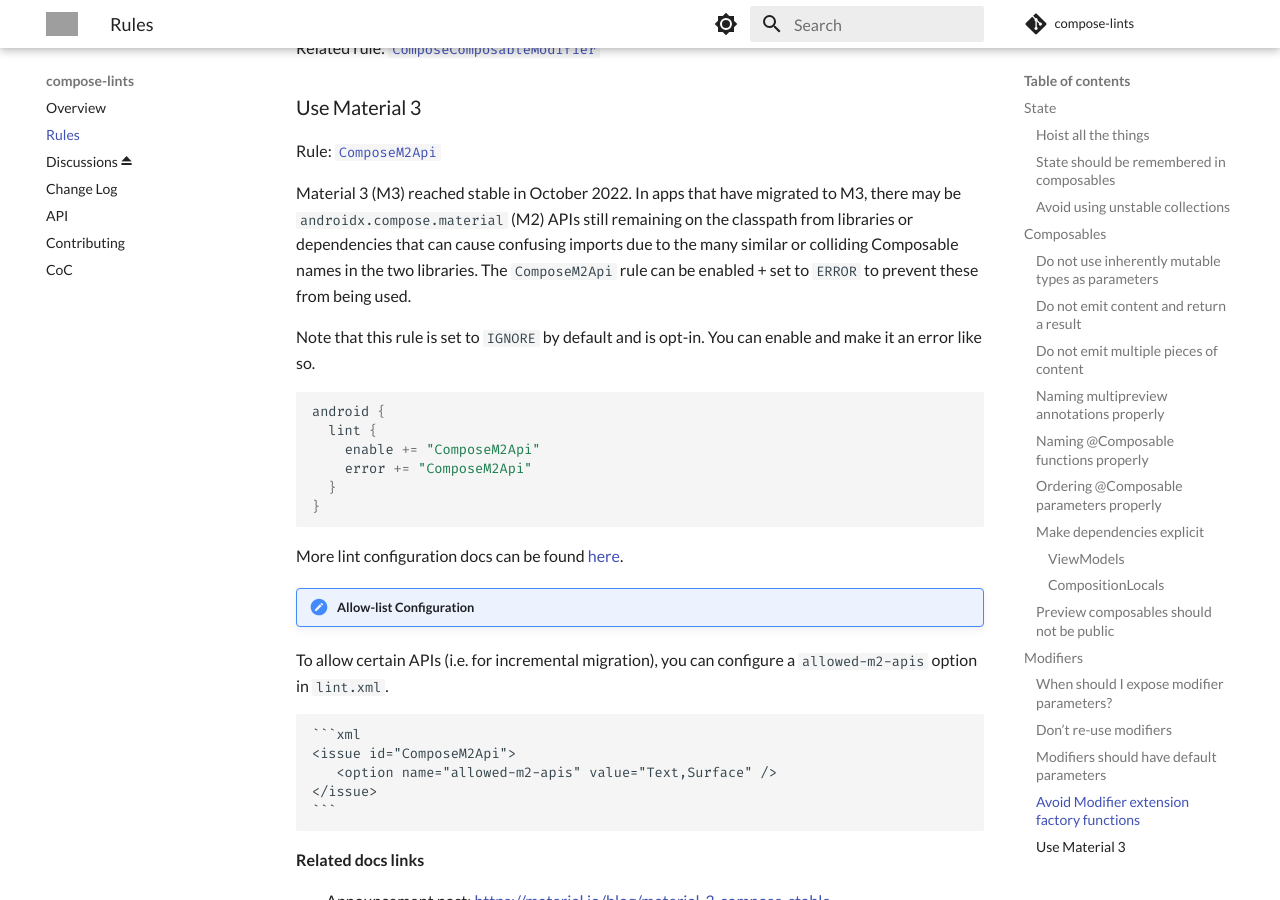
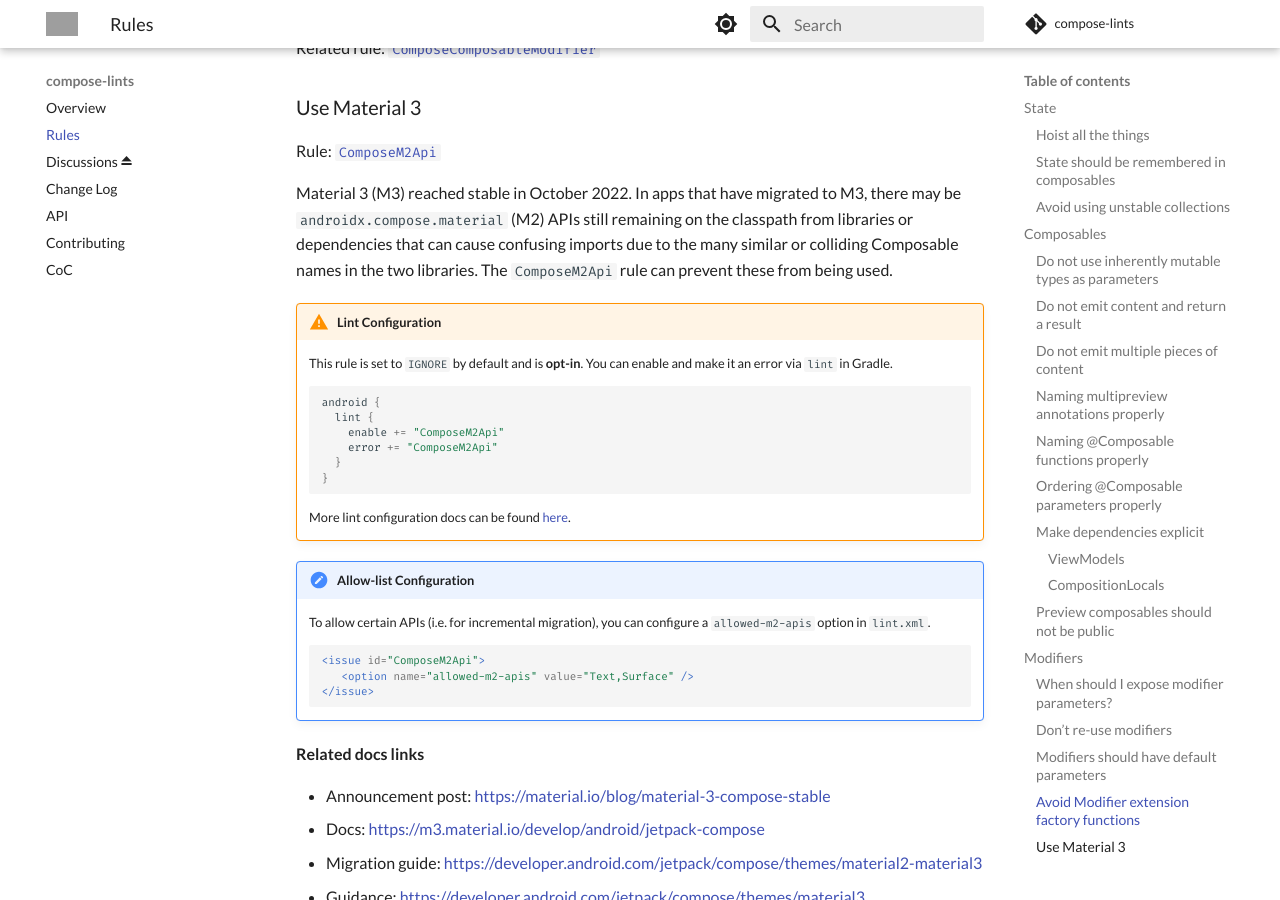
Before and after one commit to slackhq/compose-lints, an MkDocs documentation site: the page built from docs/rules.md, in a window 1280 px wide and 900 px high, scrolled down 8079 px. Built offline with MkDocs 1.6.1 and Material for MkDocs 9.7.7, drawn with Linux system fonts in a browser that asks for light colours; comment, search, counter and statistics services are not loaded; grey boxes are pictures that could not be loaded.

Commit message:
Doc cleanups

````diff
--- a/docs/rules.md
+++ b/docs/rules.md
@@ -299,24 +299,22 @@ Related rule: [`ComposeComposableModifier`](https://github.com/slackhq/compose-l
 
 Rule: [`ComposeM2Api`](https://github.com/slackhq/compose-lints/blob/main/compose-lint-checks/src/main/java/slack/lint/compose/M2ApiDetector.kt)
 
-Material 3 (M3) reached stable in October 2022. In apps that have migrated to M3, there may be `androidx.compose.material` (M2) APIs still remaining on the classpath from libraries or dependencies that can cause confusing imports due to the many similar or colliding Composable names in the two libraries. The `ComposeM2Api` rule can be enabled + set to `ERROR` to prevent these from being used.
+Material 3 (M3) reached stable in October 2022. In apps that have migrated to M3, there may be `androidx.compose.material` (M2) APIs still remaining on the classpath from libraries or dependencies that can cause confusing imports due to the many similar or colliding Composable names in the two libraries. The `ComposeM2Api` rule can prevent these from being used.
 
-Note that this rule is set to `IGNORE` by default and is opt-in. You can enable and make it an error like so.
-
-```kotlin
-android {
-  lint {
-    enable += "ComposeM2Api"
-    error += "ComposeM2Api"
-  }
-}
-```
-
-More lint configuration docs can be found [here](https://developer.android.com/studio/write/lint#gradle).
+!!! warning "Lint Configuration"
+    This rule is set to `IGNORE` by default and is **opt-in**. You can enable and make it an error via `lint` in Gradle.
+    ```kotlin
+    android {
+      lint {
+        enable += "ComposeM2Api"
+        error += "ComposeM2Api"
+      }
+    }
+    ```
+    More lint configuration docs can be found [here](https://developer.android.com/studio/write/lint#gradle).
 
 !!! note "Allow-list Configuration"
-To allow certain APIs (i.e. for incremental migration), you can configure a `allowed-m2-apis` option in `lint.xml`.
-
+    To allow certain APIs (i.e. for incremental migration), you can configure a `allowed-m2-apis` option in `lint.xml`.
     ```xml
     <issue id="ComposeM2Api">
        <option name="allowed-m2-apis" value="Text,Surface" />
````
